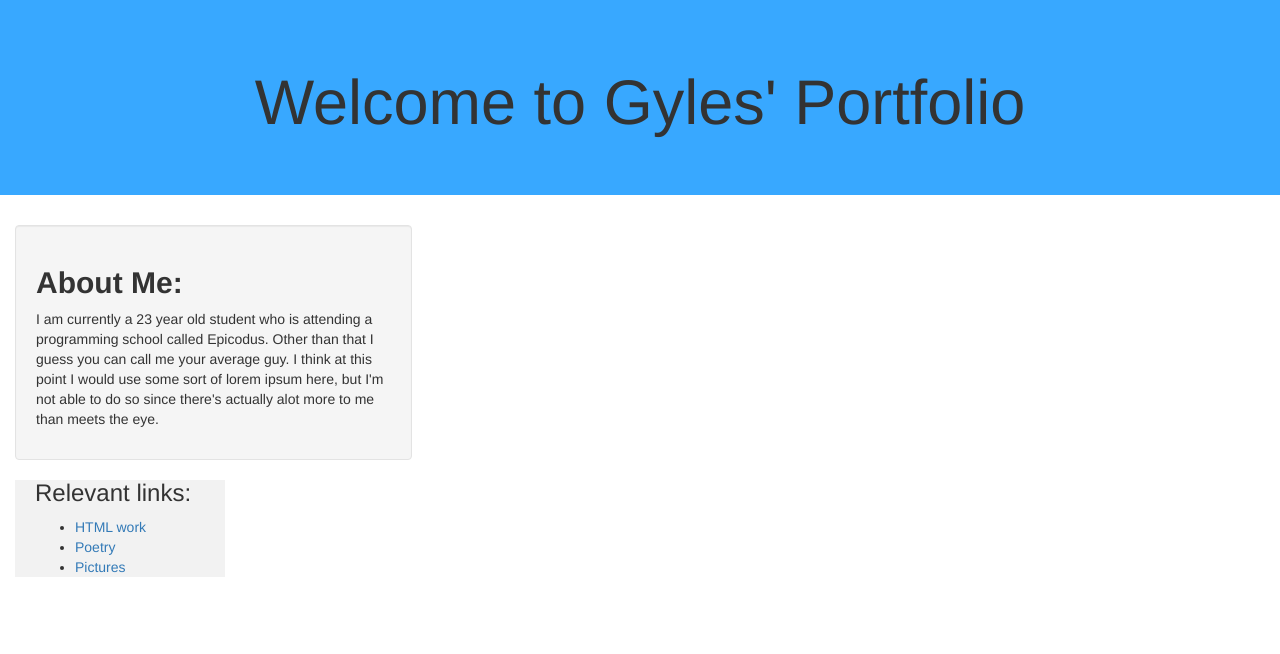
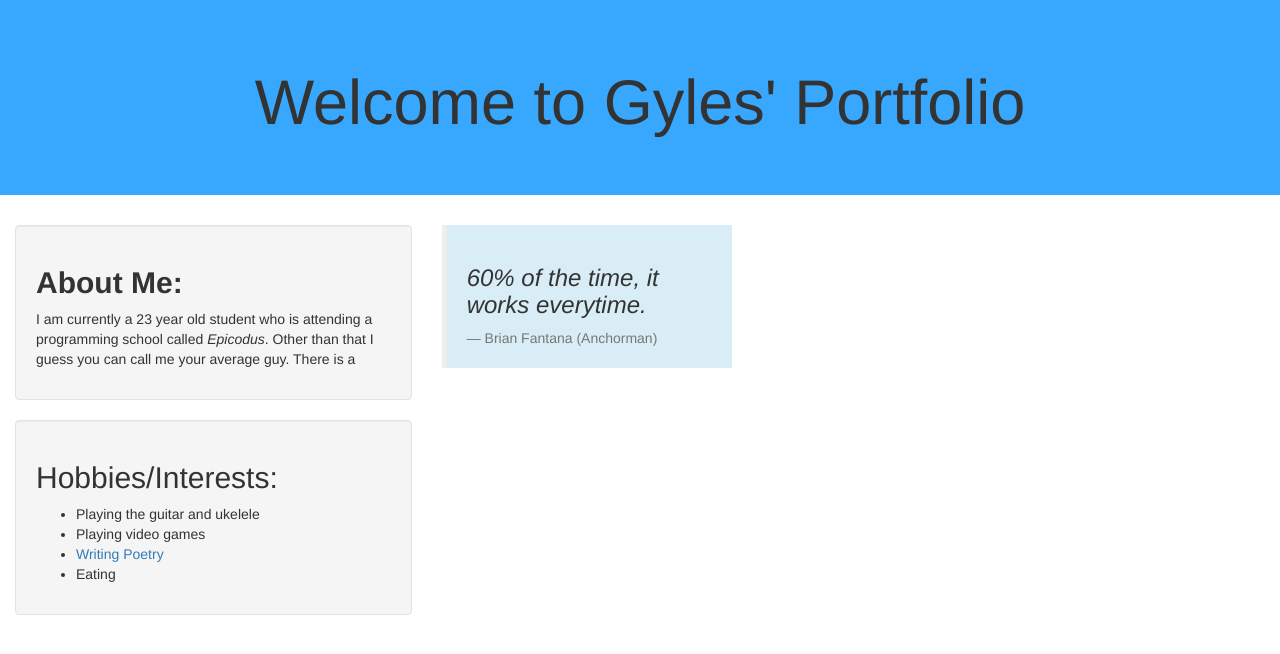
Before and after one commit to gylesb/Portfolio, a plain HTML site: page index.html in a window 1280 px wide. Drawn offline with Linux system fonts and the light colour scheme.

Commit message:
got rid of sidebar b/c it was colliding with hobbies section. Also added a quote and hobbies section

```diff
--- a/css/styles.css
+++ b/css/styles.css
@@ -8,20 +8,18 @@
   text-align: center;
 }
 
-.sidebar{
-  left:0;
-  width:210px;
-  height:200%;
-  background-color: #f2f2f2;
-  padding-left: 20px;
-  text-align: left;
-  padding-right: 20px;
-}
-
 h4 {
   text-align: center;
 }
 
 .well {
   padding: 20px;
+  padding-left: 20px;
+  padding-right: 20px;
 }
+
+.bg-info {
+  padding: 20px;
+  padding-left: 20px;
+  padding-right: 20px;
+}
--- a/index.html
+++ b/index.html
@@ -15,17 +15,23 @@
           <div class="col-md-4">
             <div class="well">
               <h2><strong>About Me:</strong></h2>
-              <p>I am currently a 23 year old student who is attending a programming school called Epicodus. Other than that I guess you can call me your average guy. I think at this point I would use some sort of lorem ipsum here, but I'm not able to do so since there's actually alot more to me than meets the eye.</p>
+              <p>I am currently a 23 year old student who is attending a programming school called <em>Epicodus</em>. Other than that I guess you can call me your average guy. There is a </p>
             </div>
-            <div class="sidebar">
-              <h3>Relevant links:</h3>
-            <div class="links">
+            <div class="well">
+              <h2>Hobbies/Interests:</h2>
               <ul>
-                <li><a href="https://github.com/gylesb">HTML work</a></li>
-                <li><a href="#">Poetry</a></li>
-                <li><a href="#">Pictures</a></li>
+                <li>Playing the guitar and ukelele</li>
+                <li>Playing video games</li>
+                <li><a href="https://www.tumblr.com/blog/thatpinoykid">Writing Poetry</a></li>
+                <li>Eating</li>
               </ul>
             </div>
+          </div>
+          <div class="col-lg-3">
+            <blockquote class="bg-info">
+              <h3><em>60% of the time, it works everytime.</em></h3>
+              <footer>Brian Fantana (Anchorman)</footer>
+            </blockquote>
           </div>
         </div>
       </div>
```
